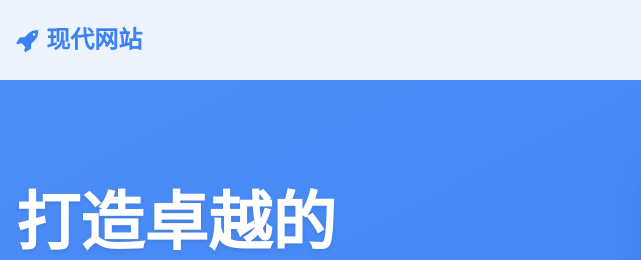
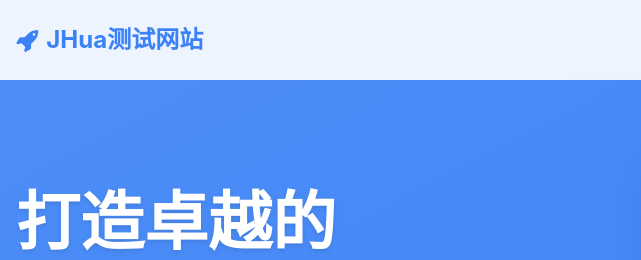
Before and after one commit to JHua770332/my-modern-website, a plain HTML site: page index.html in a window 1280 px wide. Shown: the top 260 px of the page, 0-641 px from the left. Drawn offline with nearby package versions, Linux system fonts and the light colour scheme; grey boxes are pictures that could not be loaded.

Commit message:
Update index.html

```diff
--- a/index.html
+++ b/index.html
@@ -43,7 +43,7 @@
         <div class="container mx-auto px-4 py-3 flex justify-between items-center">
             <a href="#home" class="text-2xl font-bold text-primary flex items-center">
                 <i class="fa fa-rocket mr-2"></i>
-                <span>现代网站</span>
+                <span>JHua测试网站</span>
             </a>
 
             <!-- 桌面导航 -->
```
